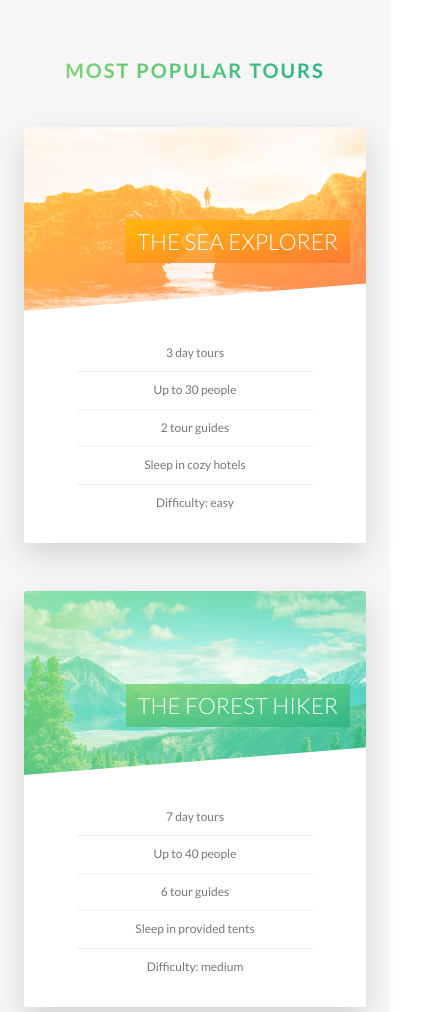
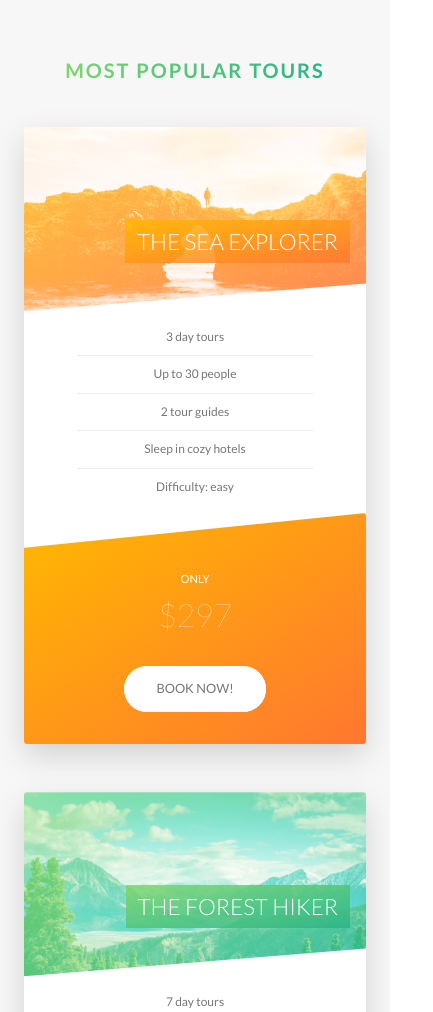
Before and after one commit to edwinchen85/natours_landing_page, a website: page index.html in a window 390 px wide. Shown: the part 2485-3497 px from the top of the page, 433 px wide, since content can reach past the window. Drawn offline with Linux system fonts and the light colour scheme.

Commit message:
Media queries - Tours, Stories and Booking sections

```diff
--- a/sass/components/_card.scss
+++ b/sass/components/_card.scss
@@ -145,4 +145,48 @@
     font-size: 6rem;
     font-weight: 100;
   }
+
+  @include respond(tab-port) {
+    height: auto;
+    border-radius: 3px;
+    background-color: $color-white;
+    box-shadow: 0 1.5rem 4rem rgba($color-black, .15);
+
+    &__side {
+      height: auto;
+      position: relative;
+      border-radius: 3px;
+      box-shadow: none;
+
+      &--back {
+        transform: rotateY(0);
+        clip-path: polygon(0 15%, 100% 0, 100% 100%, 0 100%);
+      }
+    }
+
+    &:hover &__side--front {
+      transform: rotateY(0);
+    }
+
+    &__details {
+      padding: 1rem 3rem;
+    }
+
+    &__cta {
+      position: relative;
+      top: 0;
+      left: 0;
+      transform: translate(0);
+      width: 100%;
+      padding: 7rem 4rem 4rem 4rem;
+    }
+
+    &__price-box {
+      margin-bottom: 3rem;
+    }
+
+    &__price-value {
+      font-size: 4rem;
+    }
+  }
 }
--- a/sass/components/_form.scss
+++ b/sass/components/_form.scss
@@ -31,6 +31,10 @@
     &::-webkit-input-placeholder {
       color: $color-grey-dark-2;
     }
+
+    @include respond(tab-port) {
+      width: 100%;
+    }
   }
 
   &__label {
@@ -51,6 +55,11 @@
   &__radio-group {
     width: 49%;
     display: inline-block;
+
+    @include respond(tab-port) {
+      width: 100%;
+      margin-bottom: 2rem;
+    }
   }
 
   &__radio-input {
--- a/sass/components/_story.scss
+++ b/sass/components/_story.scss
@@ -9,6 +9,16 @@
   font-size: $default-font-size;
   transform: skewX(-12deg);
 
+  @include respond(tab-port) {
+    width: 100%;
+    padding: 4rem;
+    padding-left: 7rem;
+  }
+
+  @include respond(phone) {
+    transform: skewX(0);
+  }
+
   &__shape {
     width: 15rem;
     height: 15rem;
@@ -19,6 +29,10 @@
     clip-path: circle(50% at 50% 50%);
     transform: translateX(-3rem) skewX(12deg);
     position: relative;
+
+    @include respond(phone) {
+      transform: translateX(-3rem) skewX(0);
+    }
   }
 
   &__img {
@@ -30,6 +44,10 @@
 
   &__text {
     transform: skewX(12deg);
+
+    @include respond(phone) {
+      transform: skewX(0);
+    }
   }
 
   &__caption {
--- a/sass/pages/_home.scss
+++ b/sass/pages/_home.scss
@@ -67,10 +67,32 @@
   border-radius: 3px;
   box-shadow: 0 1.5rem 4rem rgba($color-black, .15);
 
-  height: 50rem;
+  @include respond(tab-land) {
+    background-image: linear-gradient(105deg,
+    rgba($color-white, .9) 0%,
+    rgba($color-white, .9) 65%,
+    transparent 65%),
+    url('../img/nat-10.jpg');
+    background-size: cover;
+  }
+
+  @include respond(tab-port) {
+    background-image: linear-gradient(to right,
+    rgba($color-white, .9) 0%,
+    rgba($color-white, .9) 100%),
+    url('../img/nat-10.jpg');
+  }
 
   &__form {
     width: 50%;
     padding: 6rem;
+
+    @include respond(tab-land) {
+      width: 65%;
+    }
+
+    @include respond(tab-port) {
+      width: 100%;
+    }
   }
 }
```
Also changed, not shown: css/style.css.
